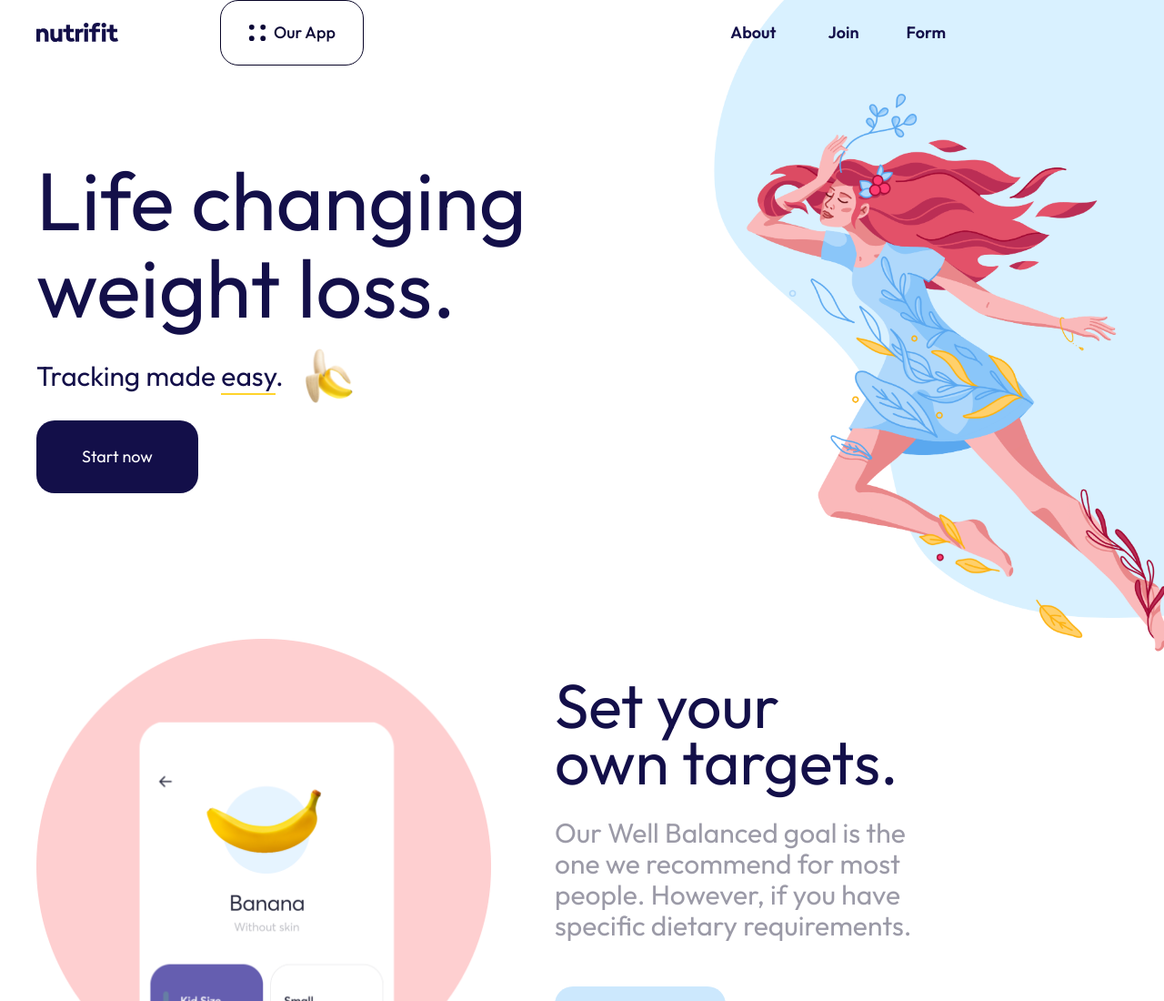
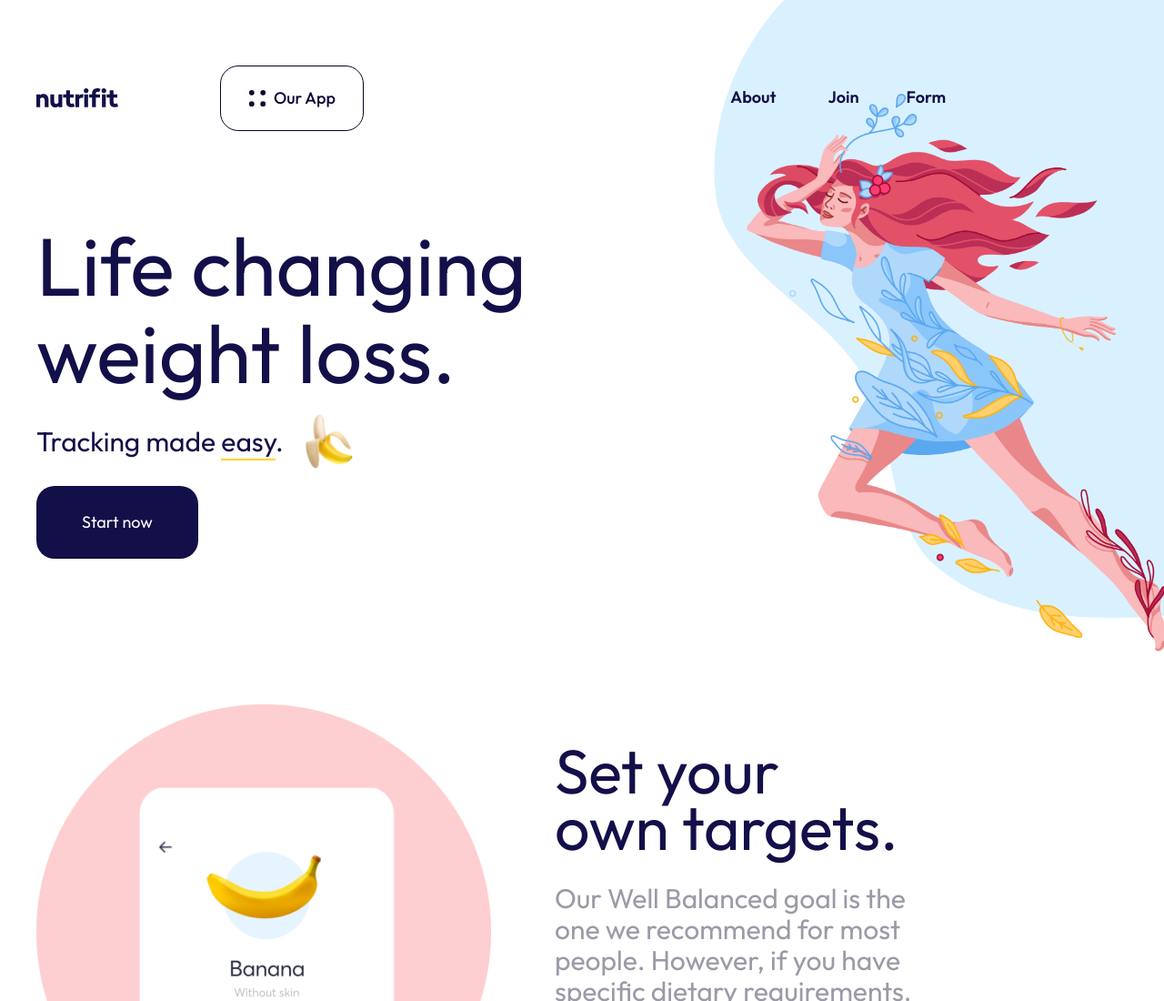
Before and after one commit to itsokaytobesergey/Nutrifit-App, a plain HTML site: page index.html in a window 1280 px wide. Shown: the top 1100 px of the page at 91% size. Drawn offline with Linux system fonts and the light colour scheme.

Commit message:
border bottom + margin header

```diff
--- a/css/style.css
+++ b/css/style.css
@@ -32,6 +32,7 @@ a {
 header .container {
   display: flex;
   align-items: center;
+  margin-top: 72px;
 }
 
 .dl_app_btn {
@@ -73,6 +74,7 @@ header .container {
   font-weight: 600;
   tab-size: 20px;
   line-height: 25px;
+  border-bottom: 2px solid transparent;
 }
 
 .about_content:hover,
```
